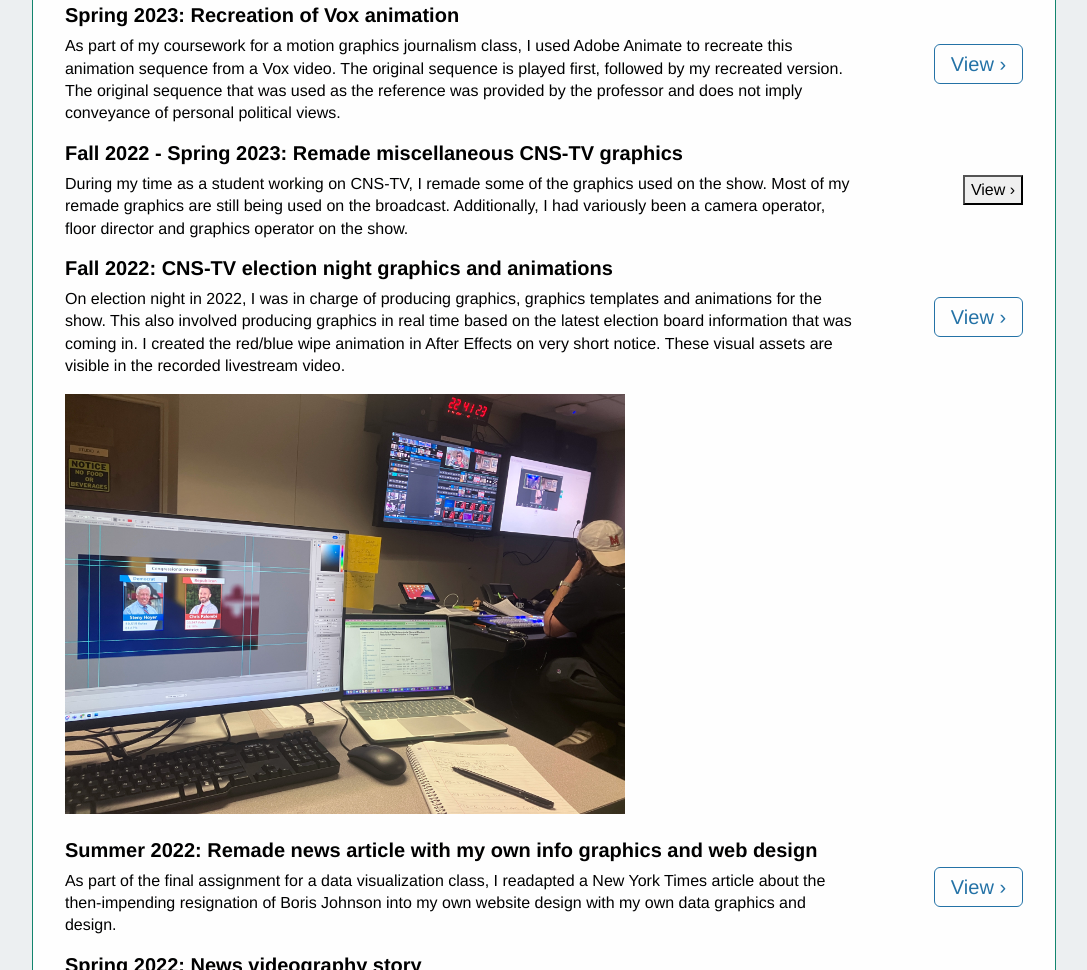
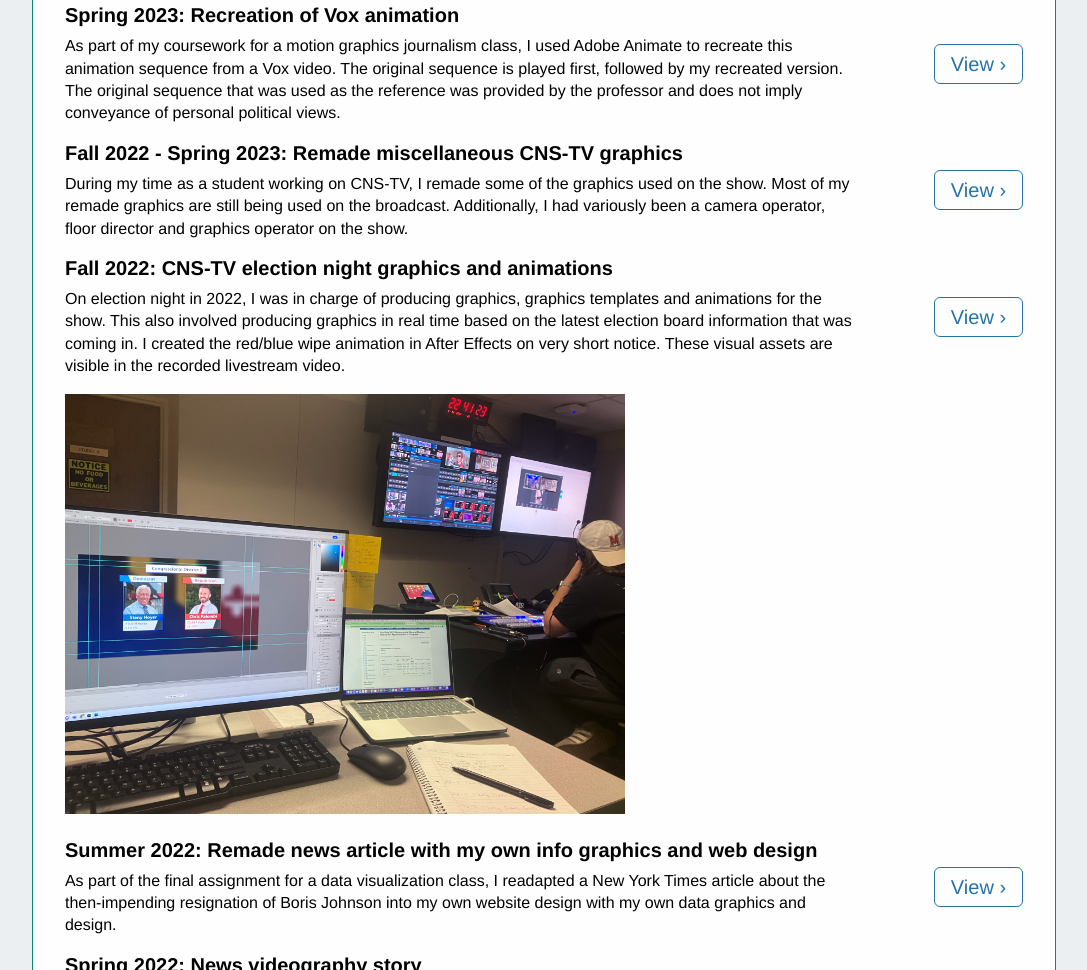
Before and after one commit to ajin232/ajin232.github.io, a website: page portfolio.html in a window 1280 px wide. Shown: the part 2946-3916 px from the top of the page, without its empty margins (96-1183 px from the left). Drawn offline with nearby package versions, Linux system fonts and the light colour scheme; a web font is replaced by a local one.

Commit message:
fixed photo gallery button

```diff
--- a/portfolio.html
+++ b/portfolio.html
@@ -181,7 +181,7 @@
                                 <p>During my time as a student working on CNS-TV, I remade some of the graphics used on the show. Most of my remade graphics are still being used on the broadcast. Additionally, I had variously been a camera operator, floor director and graphics operator on the show.</p>
                             </div>
                             <div class = "col btncol">
-                                <a data-fslightbox = "gallery" data-type = "image" href = "images/five_day_old.png" aria-label = "old five day forecast" style = "margin: auto 0px auto auto;"><button aria-label = "view image gallery">View <span class = "caret">&rsaquo;</span></button></a>
+                                <a data-fslightbox = "gallery" data-type = "image" href = "images/five_day_old.png" aria-label = "old five day forecast" style = "margin: auto 0px auto auto;"><button aria-label = "view image gallery" class = "button">View <span class = "caret">&rsaquo;</span></button></a>
                                 <a data-fslightbox = "gallery" data-type = "image" href = "images/five_day_new.png" aria-label = "new five day forecast"></a>
                                 <a data-fslightbox = "gallery" data-type = "image" href = "images/lowerthirds_old.png" aria-label = "old lower thirds"></a>
                                 <a data-fslightbox = "gallery" data-type = "image" href = "images/lowerthirds_new.png" aria-label = "new lower thirds"></a>
```
